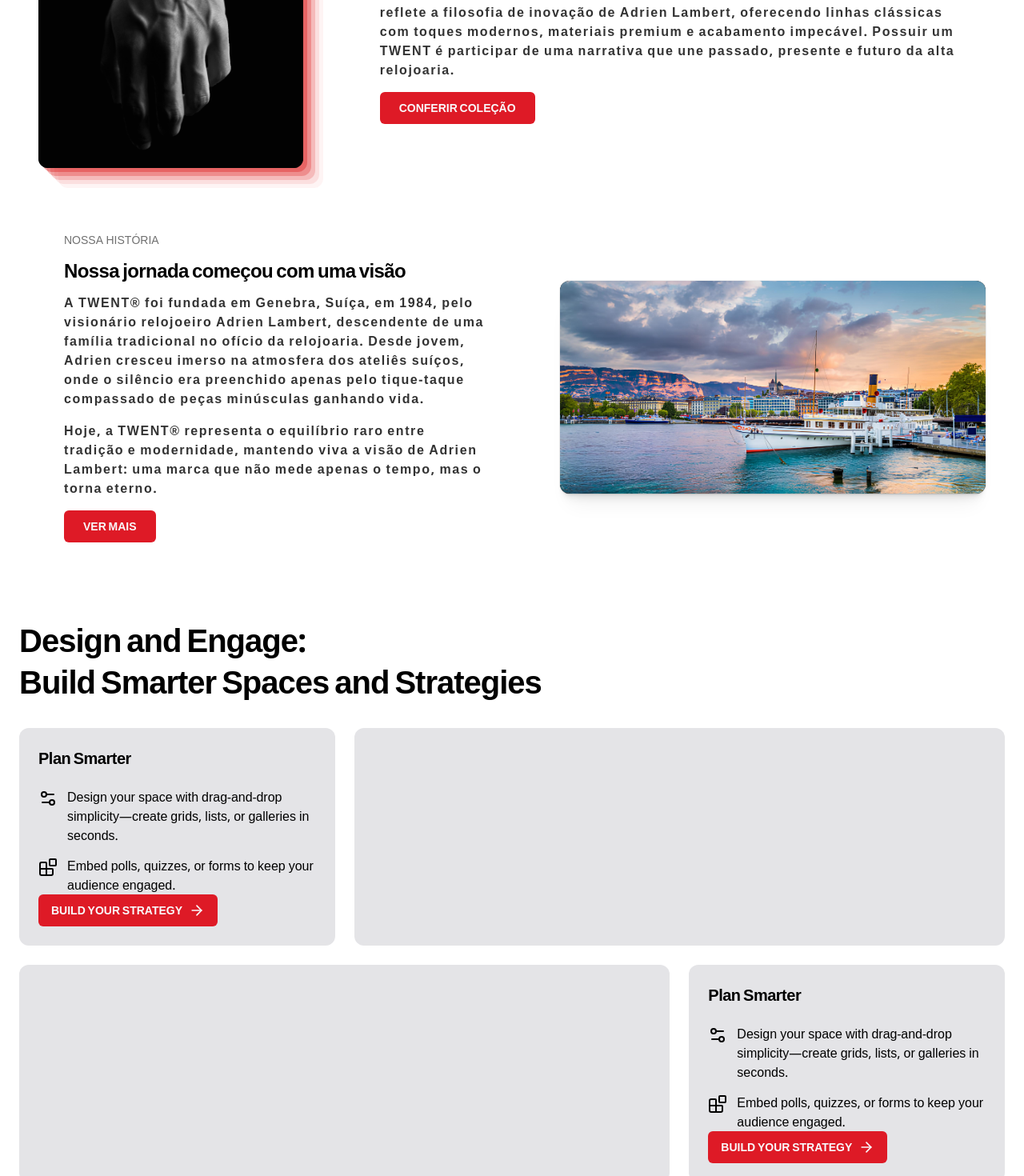
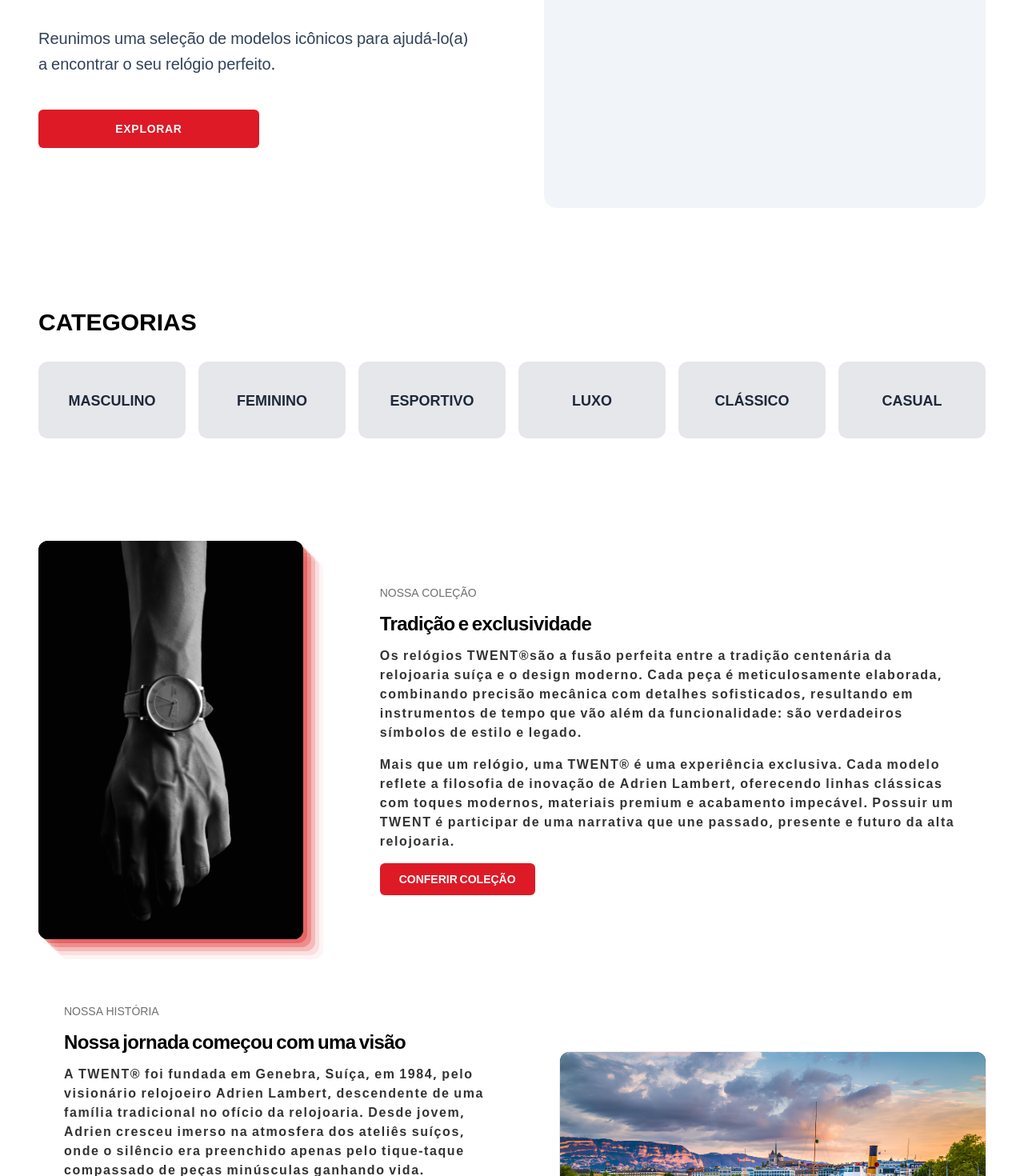
Before and after one commit to Matheusrike/twent, a Next.js app in the folder frontend/: page / in a window 1280 px wide. Shown: the part 1280-2750 px from the top of the page at 80% size. Built offline with nearby package versions, Linux system fonts and the light colour scheme.

Commit message:
frontend: add main component at hero

```diff
--- a/frontend/src/app/page.tsx
+++ b/frontend/src/app/page.tsx
@@ -1,6 +1,6 @@
 import Hero from "@/components/web/pages/Home/hero/hero";
-import TextContainer from "@/components/web/pages/Home/Features/textContainer";
-import BusinessContainer from "@/components/web/pages/Home/Features/businessContainer";
+import MainContainer from "@/components/web/pages/Home/Features/mainContainer";
+import AboutContainer from "@/components/web/pages/Home/Features/aboutContainer";
 
 
 export default function Home() {
@@ -8,8 +8,8 @@ export default function Home() {
     <>
       <div className=" flex flex-col h-auto justify-center items-center">
         <Hero />
-        <TextContainer />
-        <BusinessContainer/>
+        <MainContainer />
+        <AboutContainer />
       </div>
     </>
   )
--- a/frontend/src/components/web/pages/About/textCards/textCards.tsx
+++ b/frontend/src/components/web/pages/About/textCards/textCards.tsx
@@ -7,15 +7,18 @@ import textCardsData from "../textCardsData.json";
 const TextCards = () => {
   return (
     <div className="min-h-screen flex container">
-      <div className=" w-full py-10 px-6 flex flex-col justify-between">
-        <div className=" mt-8 w-full mx-auto space-y-20 flex flex-col">
-          {textCardsData.map((feature,i) => (
+      <div className="w-full py-10 px-6 flex flex-col justify-between">
+        <div className="mt-8 w-full mx-auto space-y-20 flex flex-col">
+          {textCardsData.map((feature, i) => (
             <div
               key={i}
-              className="flex flex-col md:flex-row items-center gap-x-15 gap-y-6 md:even:flex-row-reverse"
+              className="flex flex-col lg:flex-row items-center gap-y-6 gap-x-15 w-full lg:even:flex-row-reverse"
             >
               {/* Image */}
-              <div className="w-full aspect-[4/2] bg-muted rounded-xl border border-border/50 basis-1/2 relative overflow-hidden">
+              <div
+                className="relative overflow-hidden w-full md:basis-7/12 lg:basis-1/2
+                aspect-[4/2] bg-muted rounded-xl border border-border/50 shadow-md"
+              >
                 <Image
                   src={feature.image}
                   width={800}
@@ -26,14 +29,14 @@ const TextCards = () => {
               </div>
 
               {/* Text */}
-              <div className="basis-1/2 shrink-0">
+              <div className="md:order-1 flex flex-col w-full lg:basis-1/2 items-start shrink-0 px-4 md:px-6 lg:px-8 mt-4 lg:mt-0">
                 <span className="uppercase font-medium text-sm text-muted-foreground">
                   {feature.category}
                 </span>
                 <h4 className="my-3 text-2xl font-semibold tracking-tight dark:text-white">
                   {feature.title}
                 </h4>
-                <p className="text-base md:text-base lg:text-md font-semibold md:font-bold dark:text-gray-300 tracking-wider md:tracking-widest mb-2 md:mb-3 lg:mb-4 opacity-80 hover:opacity-100 transition-opacity duration-200">
+                <p className="text-base md:text-md lg:text-md font-semibold md:font-bold dark:text-gray-300 tracking-wider md:tracking-widest mb-2 md:mb-3 lg:mb-4 opacity-80 hover:opacity-100 transition-opacity duration-200">
                   {feature.details}
                 </p>
               </div>
--- a/frontend/src/components/web/pages/Home/Features/businessContainer.tsx
+++ /dev/null
@@ -1,93 +0,0 @@
-import { Button } from "@/components/web/Global/ui/button";
-import { ArrowRight, Blocks, Settings2 } from "lucide-react";
-
-const BusinessContainer = () => {
-  return (
-    <div className="min-h-screen w-full container">
-      <div className="w-full  mx-auto py-12 px-6">
-        <h2 className="text-3xl leading-10 sm:text-4xl md:text-[40px] md:leading-13 font-semibold tracking-tight dark:text-white">
-          Design and Engage: <br />
-          Build Smarter Spaces and Strategies
-        </h2>
-        <div className="mt-8 grid sm:grid-cols-2 md:grid-cols-5 lg:grid-cols-3 gap-6">
-          {/* Card 1 */}
-          <div className="bg-muted rounded-xl p-6 col-span-1 md:col-span-2 lg:col-span-1">
-            {/* Media 1 Mobile */}
-            <div className="md:hidden mb-6 aspect-video w-full bg-background rounded-xl"></div>
-
-            <span className="text-xl font-semibold tracking-tight">
-              Plan Smarter
-            </span>
-
-            <ul className="mt-6 space-y-4">
-              <li>
-                <div className="flex items-start gap-3">
-                  <Settings2 className="shrink-0" />
-                  <p className="-mt-0.5">
-                    Design your space with drag-and-drop simplicity—create
-                    grids, lists, or galleries in seconds.
-                  </p>
-                </div>
-              </li>
-              <li>
-                <div className="flex items-start gap-3">
-                  <Blocks className="shrink-0" />
-                  <p className="-mt-0.5">
-                    Embed polls, quizzes, or forms to keep your audience
-                    engaged.
-                  </p>
-                </div>
-              </li>
-            </ul>
-
-            <Button variant="standartButton" size="standartButton">
-              Build your strategy <ArrowRight />
-            </Button>
-          </div>
-          {/* Media 1 Desktop */}
-          <div className="hidden md:block bg-muted rounded-xl col-span-1 md:col-span-3 lg:col-span-2"></div>
-
-          {/* Media 2 Desktop */}
-          <div className="hidden md:block bg-muted rounded-xl col-span-1 md:col-span-3 lg:col-span-2"></div>
-
-          {/* Card 2 */}
-          <div className="bg-muted rounded-xl p-6 col-span-1 md:col-span-2 lg:col-span-1">
-            {/* Media 2 Mobile */}
-            <div className="md:hidden mb-6 aspect-video w-full bg-background rounded-xl"></div>
-
-            <span className="text-xl font-semibold tracking-tight">
-              Plan Smarter
-            </span>
-
-            <ul className="mt-6 space-y-4">
-              <li>
-                <div className="flex items-start gap-3">
-                  <Settings2 className="shrink-0" />
-                  <p className="-mt-0.5">
-                    Design your space with drag-and-drop simplicity—create
-                    grids, lists, or galleries in seconds.
-                  </p>
-                </div>
-              </li>
-              <li>
-                <div className="flex items-start gap-3">
-                  <Blocks className="shrink-0" />
-                  <p className="-mt-0.5">
-                    Embed polls, quizzes, or forms to keep your audience
-                    engaged.
-                  </p>
-                </div>
-              </li>
-            </ul>
-
-            <Button variant="standartButton" size="standartButton">
-              Build your strategy <ArrowRight />
-            </Button>
-          </div>
-        </div>
-      </div>
-    </div>
-  );
-};
-
-export default BusinessContainer;
--- a/frontend/src/components/web/pages/Home/Features/image.tsx
+++ /dev/null
@@ -1,24 +0,0 @@
-import Image from 'next/image'
-
-export default function FeatureImage1() {
-  return (
-      <Image
-        src="/img/home/handWithClock.jpg"
-        width={500}
-        height={0}
-        alt="Picture of the author"
-      />
-  )
-}
-
-export function FeatureImage2() {
-  return (
-      <Image
-        src="/img/home/genebra.jpg"
-        width={500}
-        height={0}
-        alt="Picture of the author"
-        className="absolute inset-0 h-full w-full object-cover"
-      />
-  )
-}
--- /dev/null
+++ b/frontend/src/components/web/pages/Home/Features/img/images.tsx
@@ -0,0 +1,29 @@
+import Image from 'next/image'
+
+//About Images
+// image 1
+export default function AboutImage1() {
+  return (
+    <Image
+      src="/img/home/handWithClock.jpg"
+      width={500}
+      height={0}
+      alt="Picture of the author"
+    />
+  )
+}
+
+// image 2
+export function AboutImage2() {
+  return (
+    <Image
+      src="/img/home/genebra.jpg"
+      width={500}
+      height={0}
+      alt="Picture of the author"
+      className="absolute inset-0 h-full w-full object-cover"
+    />
+  )
+}
+
+// Main Images
--- /dev/null
+++ b/frontend/src/components/web/pages/Home/Features/json/mainContainerData.json
@@ -0,0 +1,26 @@
+[
+    {
+        "title": "Masculino",
+        "href": "/collection?category=masculino"
+    },
+    {
+        "title": "Feminino",
+        "href": "/collection?category=feminino"
+    },
+    {
+        "title": "Esportivo",
+        "href": "/collection?category=esportivo"
+    },
+    {
+        "title": "Luxo",
+        "href": "/collection?category=luxo"
+    },
+    {
+        "title": "Clássico",
+        "href": "/collection?category=classico"
+    },
+    {
+        "title": "Casual",
+        "href": "/collection?category=casual"
+    }
+]
--- /dev/null
+++ b/frontend/src/components/web/pages/Home/Features/mainContainer.tsx
@@ -0,0 +1,65 @@
+import { Button } from "@/components/web/Global/ui/button";
+import Link from "next/link";
+
+import mainContainerData from './json/mainContainerData.json'
+
+const MainContainer = () => {
+  return (
+    <div className="w-full">
+      {/* Hero Section */}
+      <div className="min-h-screen w-full">
+        <div className="container mx-auto px-6 lg:px-12">
+          <div className="grid lg:grid-cols-2 gap-12 lg:gap-20 items-center min-h-screen py-12">
+            {/* text Content */}
+            <div className="max-w-xl flex flex-col">
+              <h1 className="text-5xl md:text-6xl lg:text-7xl font-light text-primary mb-8 tracking-tight uppercase">
+                Encontre o seu relógio ideal
+              </h1>
+              <p className="text-slate-700 dark:text-white text-lg md:text-xl mb-10 leading-relaxed font-light">
+                Reunimos uma seleção de modelos icônicos para ajudá-lo(a) a encontrar o seu relógio perfeito.
+              </p>
+
+              {/* Image Mobile */}
+              <div className="md:hidden relative aspect-square w-full bg-slate-100 rounded-2xl overflow-hidden mb-6"></div>
+
+              {/* Button */}
+              <Link href="/collection">
+                <Button
+                  variant="standartButton"
+                  size="standartButton"
+                  className="w-full md:w-2/4 px-10 py-6 tracking-wider mt-4"
+                >
+                  Explorar
+                </Button>
+              </Link>
+            </div>
+
+            {/* Image Desktop */}
+            <div className="hidden md:block relative aspect-square w-full bg-slate-100 rounded-2xl overflow-hidden">
+
+
+            </div>
+          </div>
+        </div>
+      </div>
+
+      {/* Categories Section */}
+      <div className="container mx-auto px-6 lg:px-12 ">
+        <h2 className="text-2xl md:text-3xl font-semibold mb-8 text-black dark:text-white uppercase">Categorias</h2>
+        <div className="grid grid-cols-1 sm:grid-cols-2 md:grid-cols-3 lg:grid-cols-6 gap-4">
+          {mainContainerData.map((category, i) => (
+            <Link key={i} href={category.href}>
+              <div className="group h-24 bg-gray-200 rounded-xl flex items-center justify-center 5 transition-transform cursor-pointer px-4 relative overflow-hidden z-10 after:absolute after:h-1 after:w-1 after:bg-primary after:left-0 after:bottom-0 after:-z-10 after:rounded-full after:transition-all after:duration-1000 hover:after:scale-[300]">
+                <span className="uppercase text-lg md:text-md font-semibold text-center text-gray-800 transition-all duration-1000 relative z-20 group-hover:text-white">
+                  {category.title}
+                </span>
+              </div>
+            </Link>
+          ))}
+        </div>
+      </div>
+    </div>
+  );
+};
+
+export default MainContainer;
```
Also changed, not shown: frontend/src/components/web/pages/Home/Features/aboutContainer.tsx (renamed from frontend/src/components/web/pages/Home/Features/textContainer.tsx, +8 -8 lines), frontend/src/components/web/pages/Home/Features/img/logo.tsx (renamed from frontend/src/components/web/pages/Home/Features/logo.tsx), frontend/src/components/web/pages/Home/Features/json/aboutContainerData.json (renamed from frontend/src/components/web/pages/Home/Features/json/textContainerData.json).
